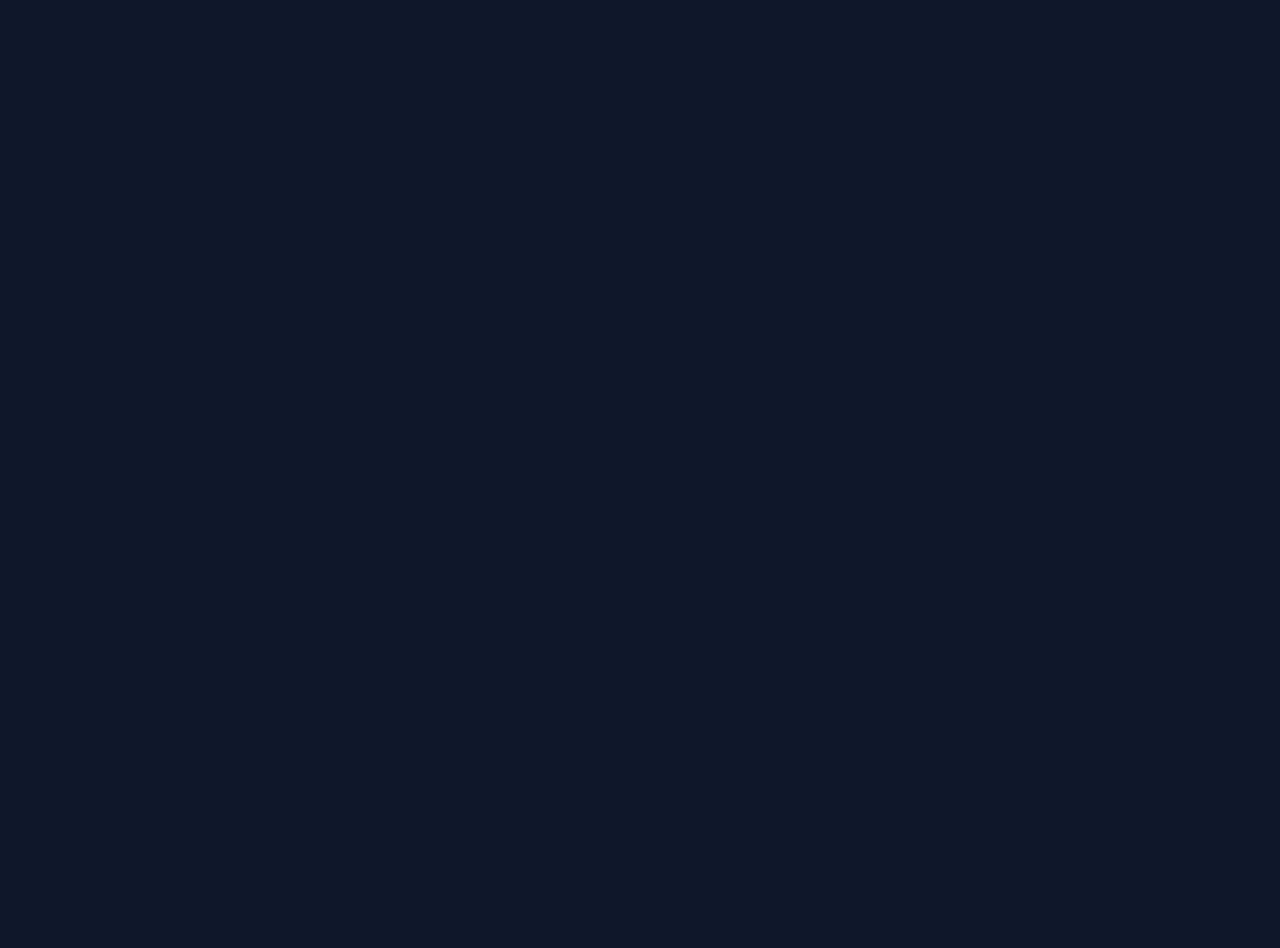
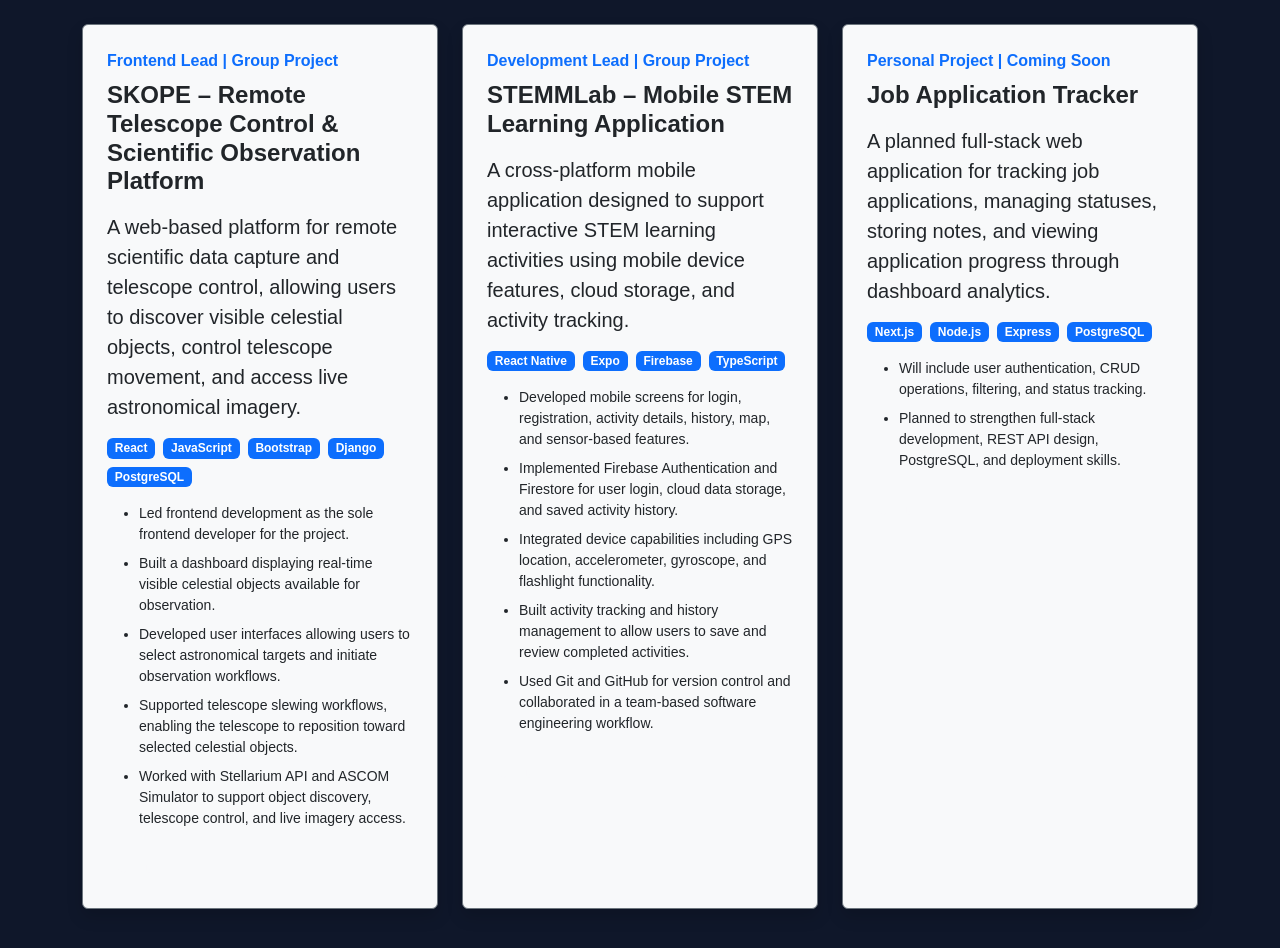
Before and after one commit to maliksaaad906-jpg/portfolio, a Next.js app: page / in a window 1280 px wide. Shown: the part 1760-2708 px from the top of the page. Before the commit the page ends 1582 px from the top, so only its background shows below. Built offline with nearby package versions, Linux system fonts and the light colour scheme.

Commit message:
Add projects section

```diff
--- a/app/page.tsx
+++ b/app/page.tsx
@@ -2,6 +2,7 @@ import Navbar from "../components/Navbar"
 import Hero from "../components/Hero"
 import About from "@/components/About";
 import Skills from "@/components/Skills";
+import Projects from "@/components/Projects";
 
 export default function Home() {
   return (
@@ -9,6 +10,7 @@ export default function Home() {
      <Hero/>
      <About/>
      <Skills/>
+     <Projects/>
 
      </>
 
--- a/components/Projects.tsx
+++ b/components/Projects.tsx
@@ -0,0 +1,86 @@
+import React from 'react'
+
+export default function Projects() {
+    const projects = [
+        {
+          title: "SKOPE – Remote Telescope Control & Scientific Observation Platform",
+          type: "Frontend Lead | Group Project",
+          tech: ["React", "JavaScript", "Bootstrap", "Django", "PostgreSQL"],
+          description:
+            "A web-based platform for remote scientific data capture and telescope control, allowing users to discover visible celestial objects, control telescope movement, and access live astronomical imagery.",
+          points: [
+            "Led frontend development as the sole frontend developer for the project.",
+            "Built a dashboard displaying real-time visible celestial objects available for observation.",
+            "Developed user interfaces allowing users to select astronomical targets and initiate observation workflows.",
+            "Supported telescope slewing workflows, enabling the telescope to reposition toward selected celestial objects.",
+            "Worked with Stellarium API and ASCOM Simulator to support object discovery, telescope control, and live imagery access.",
+          ],
+          github: "https://github.com/jashan-17/SKOPE",
+
+        },
+        {
+          title: "STEMMLab – Mobile STEM Learning Application",
+          type: "Development Lead | Group Project",
+          tech: ["React Native", "Expo", "Firebase", "TypeScript"],
+          description:
+            "A cross-platform mobile application designed to support interactive STEM learning activities using mobile device features, cloud storage, and activity tracking.",
+          points: [
+            "Developed mobile screens for login, registration, activity details, history, map, and sensor-based features.",
+            "Implemented Firebase Authentication and Firestore for user login, cloud data storage, and saved activity history.",
+            "Integrated device capabilities including GPS location, accelerometer, gyroscope, and flashlight functionality.",
+            "Built activity tracking and history management to allow users to save and review completed activities.",
+            "Used Git and GitHub for version control and collaborated in a team-based software engineering workflow.",
+          ],
+          github: "https://github.com/maliksaaad906-jpg/STEMMLab",
+
+        },
+        {
+          title: "Job Application Tracker",
+          type: "Personal Project | Coming Soon",
+          tech: ["Next.js", "Node.js", "Express", "PostgreSQL"],
+          description:
+            "A planned full-stack web application for tracking job applications, managing statuses, storing notes, and viewing application progress through dashboard analytics.",
+          points: [
+            "Will include user authentication, CRUD operations, filtering, and status tracking.",
+            "Planned to strengthen full-stack development, REST API design, PostgreSQL, and deployment skills.",
+          ],
+          github: "#",
+
+        },
+      ];
+  return (
+    <section className="py-5" id="projects">
+        <div className="container py-5">
+            <h2 className="fw-bold display-5 text-center  mb-5">Projects</h2>
+            <div className="row g-4">
+                {projects.map((project)=> (
+                    <div className="col-lg-4" key={project.title}>
+                        <div className="card bg-light border-secondary h-100 shadow">
+                            <div className="card-body p-4">
+                                <p className="text-primary fw-semibold mb-2">{project.type}</p>
+                                <h4 className="fw-bold text-dark">{project.title}</h4>
+                                <p className="lead text-dark mt-3">{project.description}</p>
+                                <div className="d-flex flex-wrap gap-2 mb-3">
+                                    {project.tech.map((item)=> (
+                                        <span className="badge bg-primary" key={item}>{item}</span>
+                                    ))}
+                                </div>
+                                <ul className="text-dark small">
+                                    {project.points.map((point)=>(
+                                        <li className="mb-2 " key={point}>{point}</li>
+
+                                    ))}
+
+                                </ul>
+                                <div className="d-flex gap-2 mt-4">
+                                    <a href={project.github} className="btn btn-outline-light btn-sm" target="_blank">GitHub</a>
+                                </div>
+                            </div>
+                        </div>
+                    </div>
+                ))}
+            </div>
+        </div>
+    </section>
+  )
+}
```
Also changed, not shown: app/globals.css (line endings or trailing spaces).
